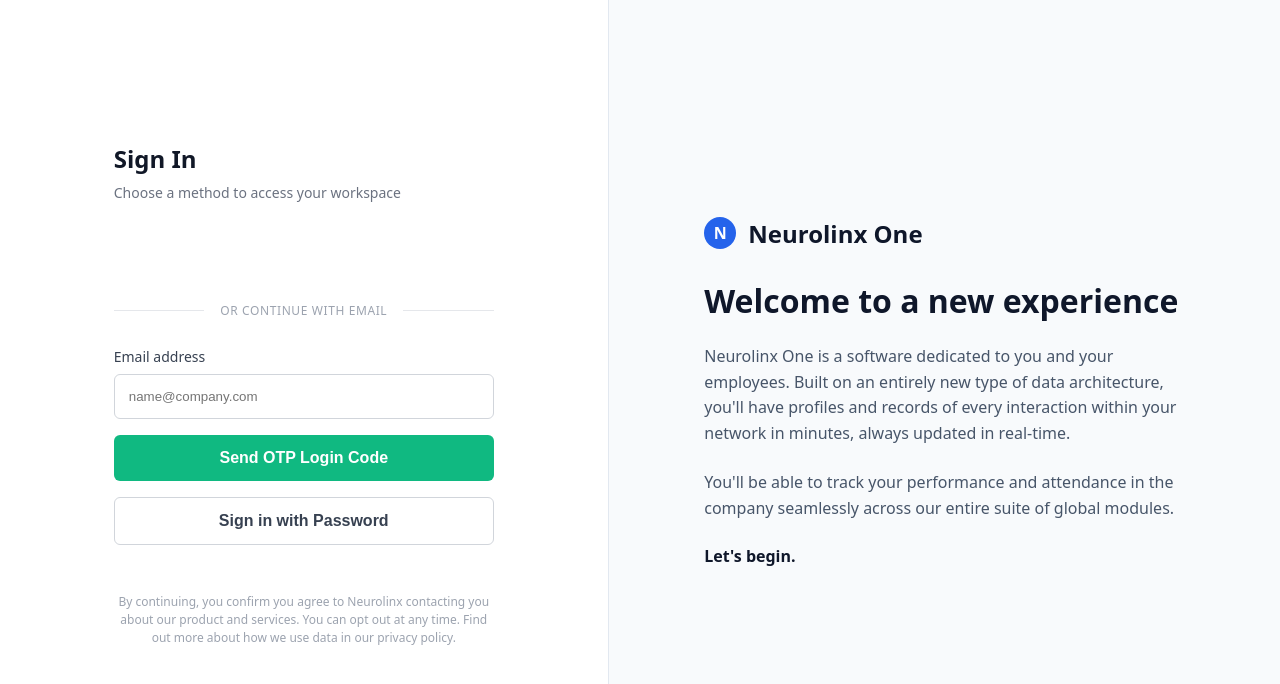
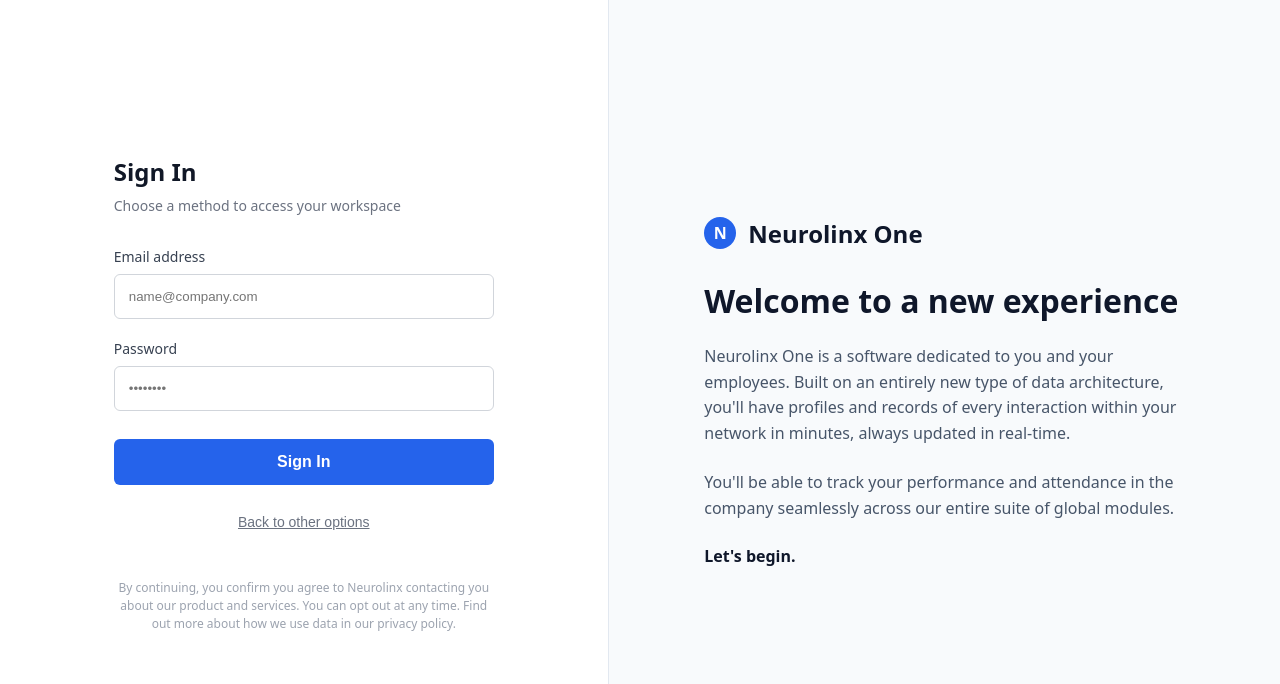
Before and after one commit to neurolinxdeveloper-0369/Neurolinx_ERP_Platform, a React (Vite) app in the folder erp-frontend/: page / in a window 1280 px wide. Shown: the top 684 px of the page. Built offline with nearby package versions, Linux system fonts and the light colour scheme.

Commit message:
Disable Google Login by default due to origin blocking, fallback to Email/Password login

```diff
--- a/erp-frontend/src/components/Login.tsx
+++ b/erp-frontend/src/components/Login.tsx
@@ -7,7 +7,7 @@
   const [password, setPassword] = useState('');
   const [otp, setOtp] = useState('');
   const [error, setError] = useState('');
-  const [loginMode, setLoginMode] = useState<'SELECT' | 'PASSWORD' | 'OTP_VERIFY' | 'DEVICE_OTP'>('SELECT');
+  const [loginMode, setLoginMode] = useState<'SELECT' | 'PASSWORD' | 'OTP_VERIFY' | 'DEVICE_OTP'>('PASSWORD');
   const [isLoading, setIsLoading] = useState(false);
   const navigate = useNavigate();
 
@@ -199,7 +199,7 @@
             </div>
           )}
 
-          {loginMode === 'SELECT' && (
+          {false && loginMode === 'SELECT' && (
             <div style={{ display: 'flex', flexDirection: 'column', gap: '1.25rem' }}>
 
               <div style={{ display: 'flex', justifyContent: 'center' }}>
```
